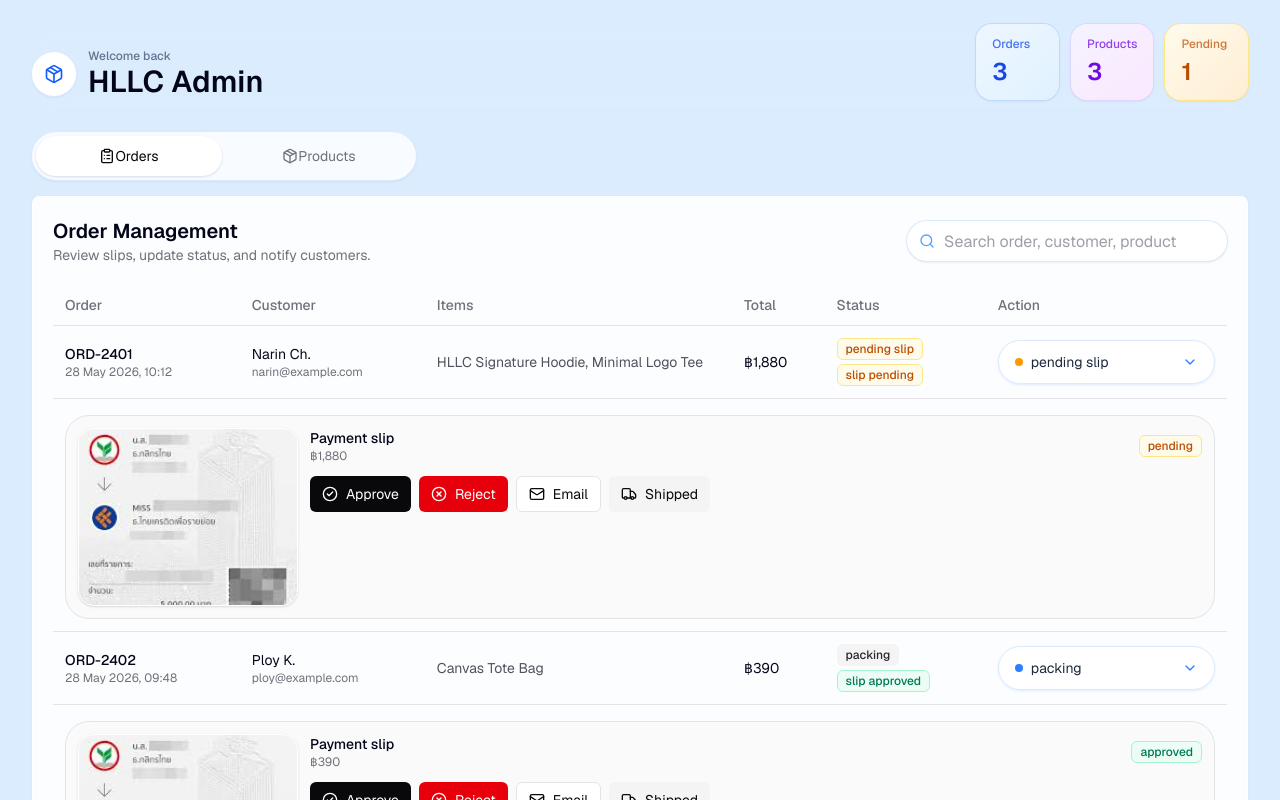
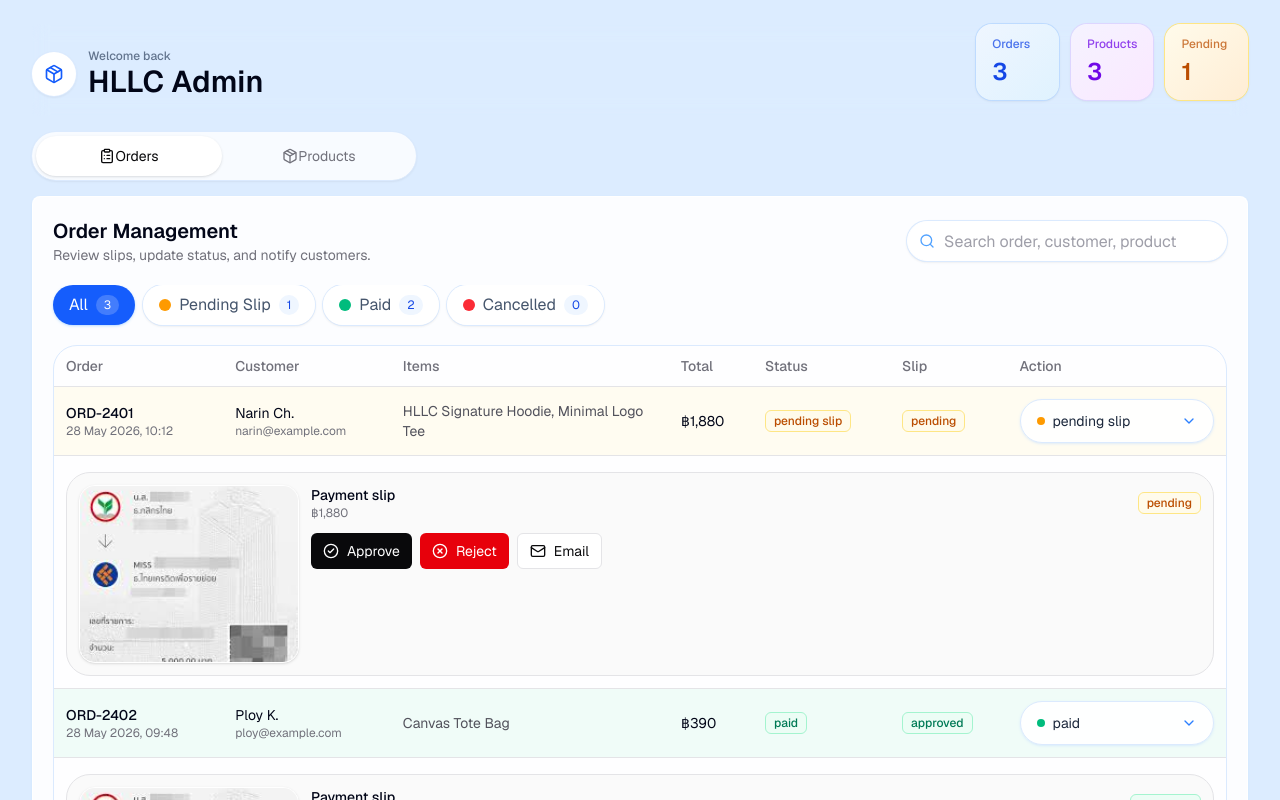
Before and after one commit to HLLC-MFU/hllc-store, a Next.js app: page /admin in a window 1280 px wide. Shown: the top 800 px of the page. Built offline with nearby package versions, Linux system fonts and the light colour scheme.

Commit message:
feat: filter admin page

```diff
--- /dev/null
+++ b/app/home/page.tsx
@@ -0,0 +1,5 @@
+import { EcomDashboard } from "@/components/store/ecom-dashboard";
+
+export default function HomePage() {
+  return <EcomDashboard />;
+}
--- a/components/admin/admin-presentation.tsx
+++ b/components/admin/admin-presentation.tsx
@@ -10,7 +10,6 @@ import {
   PackagePlus,
   Search,
   Settings2,
-  Truck,
   XCircle,
 } from "lucide-react";
 import { Badge } from "@/components/ui/badge";
@@ -45,8 +44,6 @@ import { Textarea } from "@/components/ui/textarea";
 type OrderStatus =
   | "pending slip"
   | "paid"
-  | "packing"
-  | "shipped"
   | "cancelled";
 
 type Product = {
@@ -71,13 +68,7 @@ type Order = {
   createdAt: string;
 };
 
-const orderStatuses: OrderStatus[] = [
-  "pending slip",
-  "paid",
-  "packing",
-  "shipped",
-  "cancelled",
-];
+const orderStatuses: OrderStatus[] = ["pending slip", "paid", "cancelled"];
 
 const initialProducts: Product[] = [
   {
@@ -129,7 +120,7 @@ const initialOrders: Order[] = [
     customerName: "Ploy K.",
     customerEmail: "ploy@example.com",
     total: 390,
-    status: "packing",
+    status: "paid",
     productName: "Canvas Tote Bag",
     slipUrl: "/image.png",
     slipStatus: "approved",
@@ -140,7 +131,7 @@ const initialOrders: Order[] = [
     customerName: "Win T.",
     customerEmail: "win@example.com",
     total: 1290,
-    status: "shipped",
+    status: "paid",
     productName: "HLLC Signature Hoodie",
     slipUrl: "/image.png",
     slipStatus: "approved",
@@ -157,7 +148,7 @@ function money(value: number) {
 }
 
 function statusVariant(status: OrderStatus | Order["slipStatus"]) {
-  if (["paid", "shipped", "approved"].includes(status)) return "success";
+  if (["paid", "approved"].includes(status)) return "success";
   if (["cancelled", "rejected"].includes(status)) return "destructive";
   if (["pending slip", "pending"].includes(status)) return "warning";
   return "secondary";
@@ -167,13 +158,16 @@ export function AdminPresentation() {
   const [products, setProducts] = React.useState(initialProducts);
   const [orders, setOrders] = React.useState(initialOrders);
   const [search, setSearch] = React.useState("");
+  const [statusFilter, setStatusFilter] = React.useState<OrderStatus | "all">(
+    "all",
+  );
 
   const filteredOrders = orders.filter((order) =>
     [order.id, order.customerName, order.productName]
       .join(" ")
       .toLowerCase()
       .includes(search.toLowerCase()),
-  );
+  ).filter((order) => statusFilter === "all" || order.status === statusFilter);
 
   function addProduct(formData: FormData) {
     const name = String(formData.get("name") ?? "").trim();
@@ -300,7 +294,13 @@ export function AdminPresentation() {
                 </div>
               </CardHeader>
               <CardContent>
-                <div className="grid gap-3 lg:hidden">
+                <OrderFilterNav
+                  orders={orders}
+                  statusFilter={statusFilter}
+                  setStatusFilter={setStatusFilter}
+                />
+
+                <div className="mt-4 grid gap-3 lg:hidden">
                   {filteredOrders.map((order) => (
                     <OrderCard
                       key={order.id}
@@ -312,67 +312,13 @@ export function AdminPresentation() {
                   ))}
                 </div>
 
-                <div className="hidden lg:block">
-                  <Table>
-                    <TableHeader>
-                      <TableRow>
-                        <TableHead>Order</TableHead>
-                        <TableHead>Customer</TableHead>
-                        <TableHead>Items</TableHead>
-                        <TableHead>Total</TableHead>
-                        <TableHead>Status</TableHead>
-                        <TableHead>Action</TableHead>
-                      </TableRow>
-                    </TableHeader>
-                    <TableBody>
-                      {filteredOrders.map((order) => (
-                        <React.Fragment key={order.id}>
-                          <TableRow>
-                            <TableCell>
-                              <div className="font-medium">{order.id}</div>
-                              <div className="text-xs text-zinc-500">
-                                {order.createdAt}
-                              </div>
-                            </TableCell>
-                            <TableCell>
-                              <div>{order.customerName}</div>
-                              <div className="text-xs text-zinc-500">
-                                {order.customerEmail}
-                              </div>
-                            </TableCell>
-                            <TableCell className="max-w-56 text-zinc-600">
-                              {order.productName}
-                            </TableCell>
-                            <TableCell>{money(order.total)}</TableCell>
-                            <TableCell>
-                              <Badge variant={statusVariant(order.status)}>
-                                {order.status}
-                              </Badge>
-                              <div className="mt-1">
-                                <Badge variant={statusVariant(order.slipStatus)}>
-                                  slip {order.slipStatus}
-                                </Badge>
-                              </div>
-                            </TableCell>
-                            <TableCell>
-                              <StatusSelect order={order} updateOrder={updateOrder} />
-                            </TableCell>
-                          </TableRow>
-                          <TableRow>
-                            <TableCell colSpan={6}>
-                              <SlipReview
-                                compact
-                                mockSendEmail={mockSendEmail}
-                                order={order}
-                                reviewSlip={reviewSlip}
-                                updateOrder={updateOrder}
-                              />
-                            </TableCell>
-                          </TableRow>
-                        </React.Fragment>
-                      ))}
-                    </TableBody>
-                  </Table>
+                <div className="mt-4 hidden lg:block">
+                  <OrderTable
+                    mockSendEmail={mockSendEmail}
+                    orders={filteredOrders}
+                    reviewSlip={reviewSlip}
+                    updateOrder={updateOrder}
+                  />
                 </div>
               </CardContent>
             </Card>
@@ -457,6 +403,178 @@ export function AdminPresentation() {
   );
 }
 
+function OrderFilterNav({
+  orders,
+  setStatusFilter,
+  statusFilter,
+}: {
+  orders: Order[];
+  setStatusFilter: (status: OrderStatus | "all") => void;
+  statusFilter: OrderStatus | "all";
+}) {
+  const filters: Array<OrderStatus | "all"> = ["all", ...orderStatuses];
+
+  return (
+    <nav className="-mx-5 overflow-x-auto px-5 pb-1">
+      <div className="flex min-w-max gap-2">
+        {filters.map((filter) => {
+          const active = statusFilter === filter;
+          const count =
+            filter === "all"
+              ? orders.length
+              : orders.filter((order) => order.status === filter).length;
+
+          return (
+            <button
+              className={`flex h-10 items-center gap-2 rounded-full px-4 text-sm font-medium shadow-sm transition-colors ${
+                active
+                  ? "bg-blue-600 text-white shadow-blue-300/50"
+                  : "bg-white/90 text-slate-600 ring-1 ring-blue-100 hover:bg-blue-50"
+              }`}
+              key={filter}
+              onClick={() => setStatusFilter(filter)}
+              type="button"
+            >
+              {filter !== "all" ? <span className={statusDot(filter)} /> : null}
+              <span className="capitalize">{filter}</span>
+              <span
+                className={`rounded-full px-2 py-0.5 text-xs ${
+                  active ? "bg-white/20 text-white" : "bg-blue-50 text-blue-700"
+                }`}
+              >
+                {count}
+              </span>
+            </button>
+          );
+        })}
+      </div>
+    </nav>
+  );
+}
+
+function OrderTable({
+  mockSendEmail,
+  orders,
+  reviewSlip,
+  updateOrder,
+}: {
+  mockSendEmail: (order: Order) => void;
+  orders: Order[];
+  reviewSlip: (orderId: string, approved: boolean) => void;
+  updateOrder: (orderId: string, status: OrderStatus) => void;
+}) {
+  return (
+    <section className="overflow-hidden rounded-3xl border border-blue-100 bg-white/75">
+      <Table>
+        <TableHeader>
+          <TableRow>
+            <TableHead>Order</TableHead>
+            <TableHead>Customer</TableHead>
+            <TableHead>Items</TableHead>
+            <TableHead>Total</TableHead>
+            <TableHead>Status</TableHead>
+            <TableHead>Slip</TableHead>
+            <TableHead>Action</TableHead>
+          </TableRow>
+        </TableHeader>
+        <TableBody>
+          {orders.map((order) => (
+            <React.Fragment key={order.id}>
+              <TableRow className={orderRowTone(order.status)}>
+                <TableCell>
+                  <div className="font-medium">{order.id}</div>
+                  <div className="text-xs text-zinc-500">{order.createdAt}</div>
+                </TableCell>
+                <TableCell>
+                  <div>{order.customerName}</div>
+                  <div className="text-xs text-zinc-500">
+                    {order.customerEmail}
+                  </div>
+                </TableCell>
+                <TableCell className="max-w-56 text-zinc-600">
+                  {order.productName}
+                </TableCell>
+                <TableCell>{money(order.total)}</TableCell>
+                <TableCell>
+                  <Badge variant={statusVariant(order.status)}>
+                    {order.status}
+                  </Badge>
+                </TableCell>
+                <TableCell>
+                  <Badge variant={statusVariant(order.slipStatus)}>
+                    {order.slipStatus}
+                  </Badge>
+                </TableCell>
+                <TableCell>
+                  <StatusSelect order={order} updateOrder={updateOrder} />
+                </TableCell>
+              </TableRow>
+              <TableRow>
+                <TableCell colSpan={7}>
+                  <SlipReview
+                    compact
+                    mockSendEmail={mockSendEmail}
+                    order={order}
+                    reviewSlip={reviewSlip}
+                  />
+                </TableCell>
+              </TableRow>
+            </React.Fragment>
+          ))}
+        </TableBody>
+      </Table>
+      {!orders.length ? (
+        <div className="p-6 text-center text-sm text-slate-500">
+          No orders match this filter.
+        </div>
+      ) : null}
+    </section>
+  );
+}
+
+function orderRowTone(status: OrderStatus) {
+  if (status === "paid") return "bg-emerald-50/70 hover:bg-emerald-50";
+  if (status === "cancelled") return "bg-red-50/70 hover:bg-red-50";
+  return "bg-amber-50/70 hover:bg-amber-50";
+}
+
+function statusDot(status: OrderStatus) {
+  if (status === "paid") return "size-3 rounded-full bg-emerald-500";
+  if (status === "cancelled") return "size-3 rounded-full bg-red-500";
+  if (status === "pending slip") return "size-3 rounded-full bg-amber-500";
+  return "size-3 rounded-full bg-blue-500";
+}
+
+function orderTone(status: OrderStatus) {
+  if (status === "paid") {
+    return {
+      card: "border-emerald-100 bg-emerald-50/95 shadow-emerald-200/50",
+      summary: "bg-white/80",
+      items: "bg-emerald-100/70",
+      label: "text-emerald-600",
+      total: "text-emerald-700",
+    };
+  }
+
+  if (status === "cancelled") {
+    return {
+      card: "border-red-100 bg-red-50/95 shadow-red-200/50",
+      summary: "bg-white/80",
+      items: "bg-red-100/70",
+      label: "text-red-600",
+      total: "text-red-700",
+    };
+  }
+
+  return {
+    card: "border-amber-100 bg-amber-50/95 shadow-amber-200/50",
+    summary: "bg-white/80",
+    items: "bg-amber-100/70",
+    label: "text-amber-600",
+    total: "text-amber-700",
+  };
+}
+
 function OrderCard({
   mockSendEmail,
   order,
@@ -468,8 +586,10 @@ function OrderCard({
   reviewSlip: (orderId: string, approved: boolean) => void;
   updateOrder: (orderId: string, status: OrderStatus) => void;
 }) {
+  const tone = orderTone(order.status);
+
   return (
-    <div className="rounded-3xl border border-white/80 bg-white/95 p-4 shadow-sm shadow-blue-200/40">
+    <div className={`rounded-3xl border p-4 shadow-sm ${tone.card}`}>
       <div className="flex items-start justify-between gap-3">
         <div>
           <div className="text-base font-semibold">{order.id}</div>
@@ -479,7 +599,7 @@ function OrderCard({
       </div>
 
       <div className="mt-4 grid gap-3 text-sm">
-        <div className="rounded-2xl bg-slate-50 p-3">
+        <div className={`rounded-2xl p-3 ${tone.summary}`}>
           <div className="flex items-start justify-between gap-3">
             <div>
               <div className="text-xs font-medium uppercase text-slate-400">
@@ -492,15 +612,17 @@ function OrderCard({
               <div className="text-xs font-medium uppercase text-slate-400">
                 Total
               </div>
-              <strong className="mt-1 block text-blue-700">
+              <strong className={`mt-1 block ${tone.total}`}>
                 {money(order.total)}
               </strong>
             </div>
           </div>
         </div>
 
-        <div className="rounded-2xl bg-blue-50/80 p-3">
-          <div className="text-xs font-medium uppercase text-blue-400">Items</div>
+        <div className={`rounded-2xl p-3 ${tone.items}`}>
+          <div className={`text-xs font-medium uppercase ${tone.label}`}>
+            Items
+          </div>
           <div className="mt-1 text-slate-700">{order.productName}</div>
         </div>
 
@@ -513,7 +635,6 @@ function OrderCard({
           mockSendEmail={mockSendEmail}
           order={order}
           reviewSlip={reviewSlip}
-          updateOrder={updateOrder}
         />
       </div>
     </div>
@@ -541,7 +662,7 @@ function StatusSelect({
             <span className="flex items-center gap-2">
               <span
                 className={`size-2 rounded-full ${
-                  status === "paid" || status === "shipped"
+                  status === "paid"
                     ? "bg-emerald-500"
                     : status === "cancelled"
                       ? "bg-red-500"
@@ -564,13 +685,11 @@ function SlipReview({
   mockSendEmail,
   order,
   reviewSlip,
-  updateOrder,
 }: {
   compact?: boolean;
   mockSendEmail: (order: Order) => void;
   order: Order;
   reviewSlip: (orderId: string, approved: boolean) => void;
-  updateOrder: (orderId: string, status: OrderStatus) => void;
 }) {
   return (
     <div
@@ -612,14 +731,6 @@ function SlipReview({
           <Button onClick={() => mockSendEmail(order)} size="sm" variant="outline">
             <Mail className="size-4" />
             Email
-          </Button>
-          <Button
-            onClick={() => updateOrder(order.id, "shipped")}
-            size="sm"
-            variant="secondary"
-          >
-            <Truck className="size-4" />
-            Shipped
           </Button>
         </div>
       </div>
```
Also changed, not shown: app/page.tsx (+39 -3 lines).
